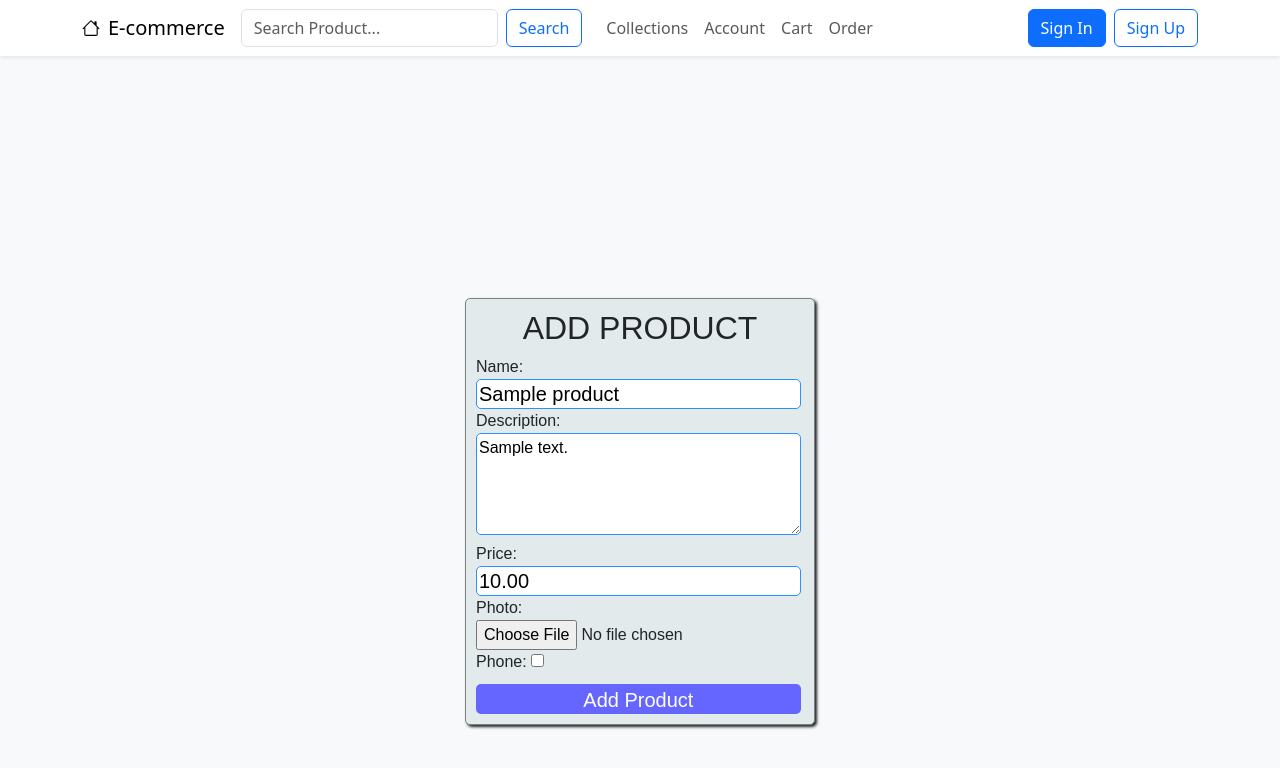
After one commit to Ashenafi-adola/Ecommerce, a Django app: page /core/edit-details/1 in a window 1280 px wide. The commit adds this page. Shown: the top 768 px of the page. Run offline with Django 5.2, Linux system fonts and the light colour scheme; tables that the repository leaves empty hold one stand-in row (values such as "Sample post").

Commit message:
added edit product detail functionality

```diff
--- a/core/forms.py
+++ b/core/forms.py
@@ -78,6 +78,12 @@ class PhoneInfoForm(ModelForm):
                 'data-custom': 'some-value',
                 'placeholder': 'Screen Resolution'
             }),
+            'screen_size':NumberInput(attrs={
+                'class':'norm-input',
+                'name':'name',
+                'data-custom': 'some-value',
+                'placeholder': 'Screen Size'
+            }),
             'ram': NumberInput(attrs={
                 'class':'norm-input',
                 'name':'price',
--- /dev/null
+++ b/core/templates/core/edit_details.html
@@ -0,0 +1,87 @@
+{% extends 'accounts/base.html' %}
+
+{% block title %} Add item {% endblock %}
+
+{% block content %}
+<style>
+    .helptext{
+        display: none;
+    }
+    .container{
+    display: flex;
+    justify-content: center;
+    align-items: center;
+}
+.add-form{
+    margin-top: 250px;
+    border: solid gray 0.5px;
+    font-family: Arial, Helvetica, sans-serif;
+    padding: 10px;
+    border-radius: 5px;
+    width: 350px;
+    align-self: center;
+    background-color: #e3eaeb;
+    box-shadow: 2px 2px 3px;
+}
+.form-header{
+    text-align: center;
+}
+.norm-input{
+    height: 30px;
+    font-size: 20px;
+    width: 99%;
+    transition: border-color 0.3s ease-in-out, box-shadow 0.3s ease-in-out;
+    outline: none;
+    border: solid #2a92fa 1px;
+    border-radius: 5px;
+}
+textarea{
+    width: 99%;
+    border-radius: 5px;
+    border: solid #2a92fa 1px;
+}
+.add-form input:focus {
+    border-color: #2a92fa;
+    box-shadow: 1px 2px 4px rgba(77, 166, 255, 1);
+}
+.add-form textarea:focus {
+    border-color: #2a92fa;
+    box-shadow: 1px 2px 4px rgba(77, 166, 255, 1);
+}
+.add-btn{
+    margin-top: 10px;
+    width: 99%;
+    border: none;
+    background-color: rgb(101, 101, 255);
+    border-radius: 5px;
+    height: 30px;
+    color: white;
+    font-size: 20px;
+}
+.add-btn:hover{
+    scale: 1.006;
+    background-color: rgb(81, 81, 253);
+}
+
+</style>
+<div class="container">
+    <form action="" method="post" class="add-form" enctype="multipart/form-data">
+        <div class="add-head-div">
+            <h2 class="form-header">ADD{% if page == 'pro' %} PRODUCT{% else %} COLLECTION {% endif %}</h2>
+        </div>
+        {% csrf_token %}
+        <div>
+            {{form}}
+        </div>
+        <div>
+            {% if page == 'pro' %}
+            <label for="check">Phone: </label>
+            <input type="checkbox" name="check">
+            {% endif %}
+        </div>
+        <div>
+            <button type="submit" class="add-btn">Add {% if page == 'pro' %} Product{% else %} Collection{% endif %}</button>
+        </div>
+    </form>
+</div>
+{% endblock %}
--- a/core/urls.py
+++ b/core/urls.py
@@ -6,6 +6,8 @@ urlpatterns = [
     path('add-product/<int:id>/', views.addProduct, name='add-product'),
     path('phone-info/<int:id>/', views.phoneDetails, name='phone-info'),
     path('product-details/<int:id>/', views.product_details, name='product-details'),
+    path('edit-details/<int:id>', views.editProductDetails, name='edit-details'),
+    path('edit-details1/<int:id>', views.editProductDetails1, name='edit-details1'),
     path('add-collection/', views.addCollection, name='add-collection'),
     path('collections/', views.collections, name='collections'),
     path('collection/<int:id>/', views.collection, name='collection'),
--- a/core/views.py
+++ b/core/views.py
@@ -90,9 +90,54 @@ def product_details(request, id):
     except Exception:
         info = "not exist"
 
+    if request.user not in product.views.all():
+        product.views.add(request.user)
+    if request.method == 'POST' and request.user not in product.likes.all():
+        product.likes.add(request.user)
+    elif request.method == 'POST' and request.user in product.likes.all():
+        product.likes.remove(request.user)
+
     context = {
         'product':product,
         'phoneinfo': phoneinfo,
         'info': info,
     }
     return render(request, 'core/product_detail.html', context)
+
+def editProductDetails(request, id):
+    page = 'pro'
+    product = Product.objects.get(id=id)
+    form = ProductForm(instance=product)
+    if request.method == 'POST':
+        form = ProductForm(request.POST, instance=product)
+        if form.is_valid() and request.POST.get('check') == 'on':
+            product = form.save(commit=False)
+            product.save()
+            return redirect(f'/core/edit-details1/{product.id}')
+        elif form.is_valid():
+            product = form.save(commit=False)
+            product.save()
+            return redirect(f'/core/product-details/{id}/')
+
+
+    context = {
+        'form':form,
+        'page':page,
+    }
+    return render(request, 'core/edit_details.html', context)
+
+def editProductDetails1(request, id):
+    product = Product.objects.get(id=id)
+    info = PhoneInfo.objects.get(product=product)
+    form = PhoneInfoForm(instance=info)
+    if request.method == 'POST':
+        form = PhoneInfoForm(request.POST, instance=info)
+        if form.is_valid():
+            moreinfo = form.save(commit=False)
+            moreinfo.save()
+            return redirect(f'/core/product-details/{id}/')
+
+    context = {
+        'form':form,
+    }
+    return render(request, 'core/edit_details.html', context)
```
Also changed, not shown: core/templates/core/product_detail.html (+15 -2 lines).
